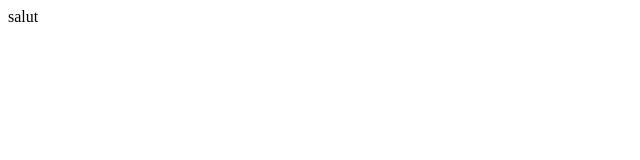
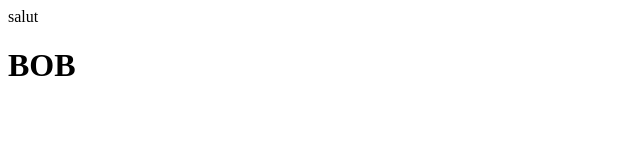
Before and after one commit to Adrien-Cathebras/tp_final_alternance_2_1, a plain HTML site: page index.html in a window 1280 px wide. Shown: the whole page, without its empty margins (0-640 px from the left). Drawn offline with Linux system fonts and the light colour scheme.

Commit message:
Change title BOB

```diff
--- a/index.html
+++ b/index.html
@@ -1 +1,3 @@
 salut
+
+<h1>BOB</h1>
```
